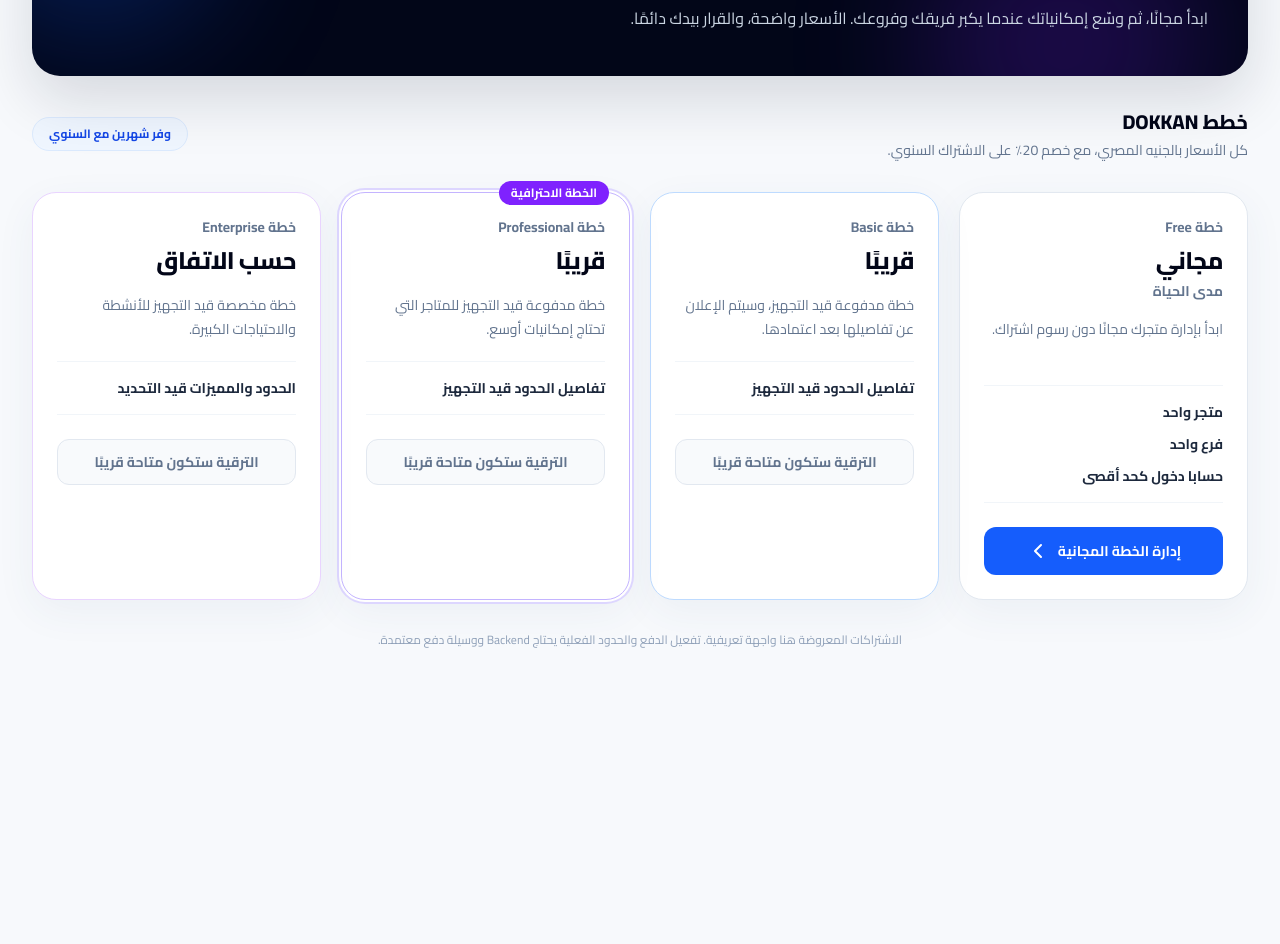
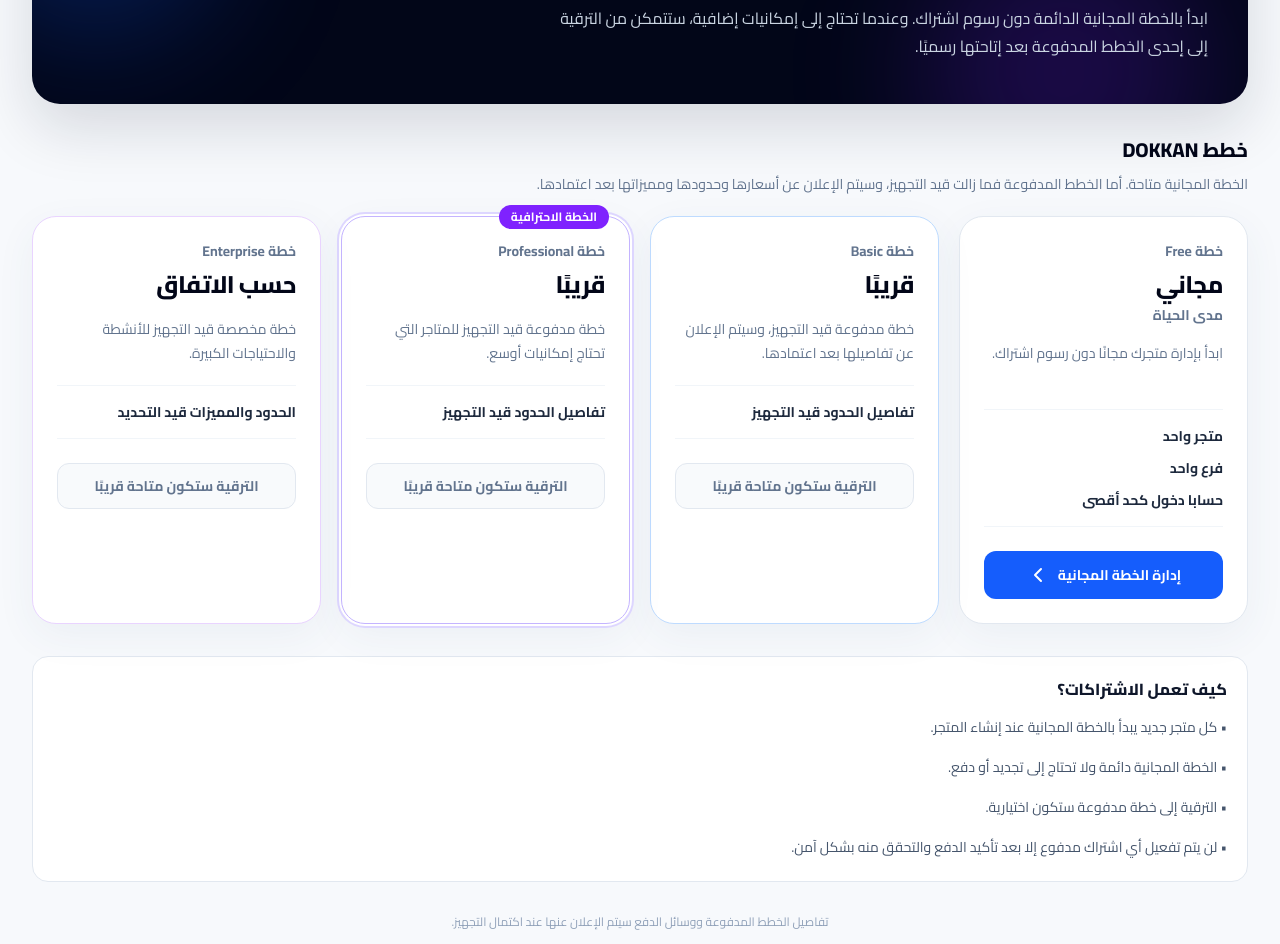
Before and after one commit to starvip904-bot/Ramyalaadesigner-, a Next.js app: page /pricing in a window 1280 px wide. Shown: the part 248-1192 px from the top of the page. Before the commit the page ends 936 px from the top, so only its background shows below. Built offline with nearby package versions, Linux system fonts and the light colour scheme.

Commit message:
Update page.tsx

```diff
--- a/app/pricing/page.tsx
+++ b/app/pricing/page.tsx
@@ -1,7 +1,84 @@
+
 import { PlanGrid, SubscriptionHero } from '@/components/subscription-plans'
 
-export const metadata = { title: 'الخطط والأسعار | DOKKAN', description: 'اختر خطة DOKKAN المناسبة لإدارة متجرك وفروعك.' }
+export const metadata = {
+  title: 'الخطط والاشتراكات | DOKKAN',
+  description: 'تعرف على خطط اشتراك DOKKAN.',
+}
 
 export default function PricingPage() {
-  return <main className="min-h-screen bg-[#f7f9fc] px-4 py-6 text-slate-950 md:px-8 md:py-10" dir="rtl"><div className="mx-auto flex max-w-[1500px] flex-col gap-8"><header className="flex items-center justify-between"><div><p className="text-sm font-extrabold tracking-wide text-blue-700">DOKKAN LIGHT</p><p className="mt-1 text-xs text-slate-500">حلول ذكية لإدارة متجرك</p></div><a href="/dashboard" className="rounded-xl border border-slate-200 bg-white px-4 py-2 text-sm font-bold text-slate-700 hover:border-blue-200 hover:bg-blue-50">العودة للوحة التحكم</a></header><SubscriptionHero eyebrow="خطط مرنة لنمو متجرك" title="اختر الخطة التي تناسب مرحلتك" description="ابدأ مجانًا، ثم وسّع إمكانياتك عندما يكبر فريقك وفروعك. الأسعار واضحة، والقرار بيدك دائمًا." /><section className="flex flex-col justify-between gap-3 sm:flex-row sm:items-center"><div><h2 className="text-xl font-extrabold">خطط DOKKAN</h2><p className="mt-1 text-sm text-slate-500">كل الأسعار بالجنيه المصري، مع خصم 20٪ على الاشتراك السنوي.</p></div><div className="rounded-full border border-blue-100 bg-blue-50 px-4 py-2 text-xs font-bold text-blue-700">وفر شهرين مع السنوي</div></section><PlanGrid currentPlan="pro" /><p className="text-center text-xs text-slate-400">الاشتراكات المعروضة هنا واجهة تعريفية. تفعيل الدفع والحدود الفعلية يحتاج Backend ووسيلة دفع معتمدة.</p></div></main>
+  return (
+    <main
+      className="min-h-screen bg-[#f7f9fc] px-4 py-6 text-slate-950 md:px-8 md:py-10"
+      dir="rtl"
+    >
+      <div className="mx-auto flex max-w-[1500px] flex-col gap-8">
+        <header className="flex items-center justify-between">
+          <div>
+            <p className="text-sm font-extrabold tracking-wide text-blue-700">
+              DOKKAN
+            </p>
+            <p className="mt-1 text-xs text-slate-500">
+              حلول ذكية لإدارة متجرك
+            </p>
+          </div>
+
+          <a
+            href="/dashboard"
+            className="rounded-xl border border-slate-200 bg-white px-4 py-2 text-sm font-bold text-slate-700 hover:border-blue-200 hover:bg-blue-50"
+          >
+            العودة للوحة التحكم
+          </a>
+        </header>
+
+        <SubscriptionHero
+          eyebrow="خطط اشتراك DOKKAN"
+          title="ابدأ مجانًا وطوّر متجرك وقتما تحتاج"
+          description="ابدأ بالخطة المجانية الدائمة دون رسوم اشتراك. وعندما تحتاج إلى إمكانيات إضافية، ستتمكن من الترقية إلى إحدى الخطط المدفوعة بعد إتاحتها رسميًا."
+        />
+
+        <section>
+          <div className="mb-5">
+            <h2 className="text-xl font-extrabold">
+              خطط DOKKAN
+            </h2>
+            <p className="mt-2 text-sm leading-6 text-slate-500">
+              الخطة المجانية متاحة. أما الخطط المدفوعة فما زالت
+              قيد التجهيز، وسيتم الإعلان عن أسعارها وحدودها
+              ومميزاتها بعد اعتمادها.
+            </p>
+          </div>
+
+          <PlanGrid currentPlan="" />
+        </section>
+
+        <section className="rounded-2xl border border-slate-200 bg-white p-5">
+          <h2 className="font-extrabold text-slate-900">
+            كيف تعمل الاشتراكات؟
+          </h2>
+
+          <ul className="mt-3 flex flex-col gap-3 text-sm leading-7 text-slate-600">
+            <li>
+              • كل متجر جديد يبدأ بالخطة المجانية عند إنشاء المتجر.
+            </li>
+            <li>
+              • الخطة المجانية دائمة ولا تحتاج إلى تجديد أو دفع.
+            </li>
+            <li>
+              • الترقية إلى خطة مدفوعة ستكون اختيارية.
+            </li>
+            <li>
+              • لن يتم تفعيل أي اشتراك مدفوع إلا بعد تأكيد الدفع
+              والتحقق منه بشكل آمن.
+            </li>
+          </ul>
+        </section>
+
+        <p className="text-center text-xs text-slate-400">
+          تفاصيل الخطط المدفوعة ووسائل الدفع سيتم الإعلان عنها
+          عند اكتمال التجهيز.
+        </p>
+      </div>
+    </main>
+  )
 }
```
